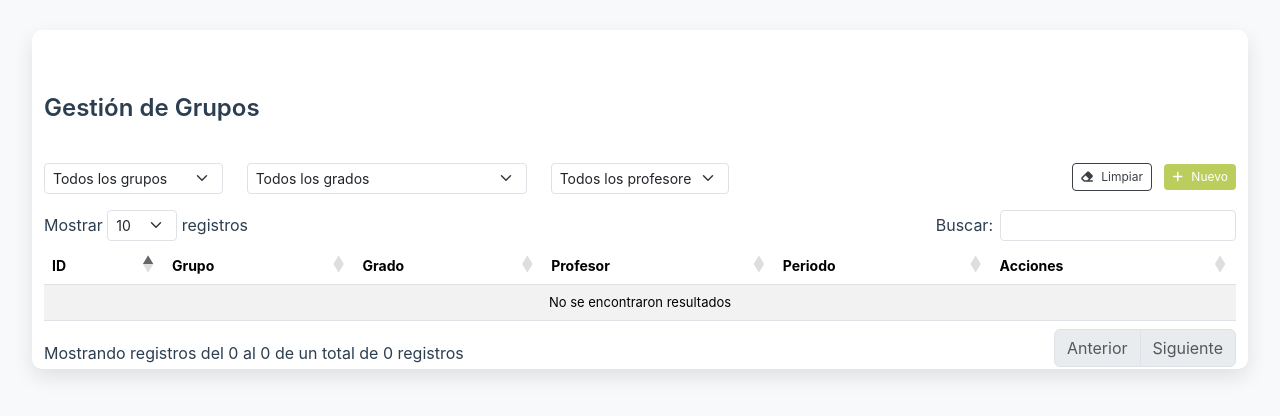
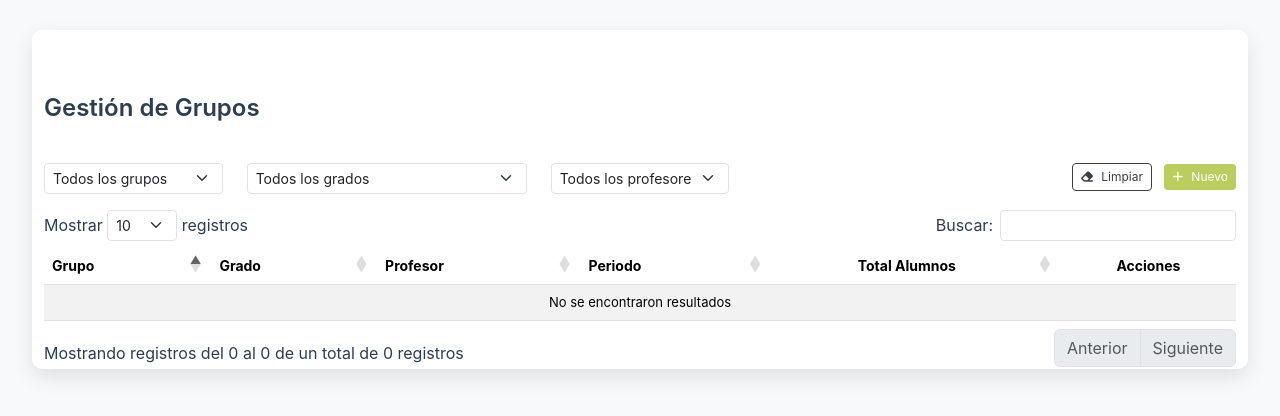
Before and after one commit to isacfesp/Agora, a PHP site: template Templates/grupos.php in a window 1280 px wide. Shown: the top 416 px of the page. Run offline with PHP 8.4, Linux system fonts and the light colour scheme; the template is opened without the code that fills it, so the values that code supplies are empty; some libraries are stand-ins or nearby versions.

Commit message:
Corrección tabla Grupos

```diff
--- a/Assets/JS/grupos.js
+++ b/Assets/JS/grupos.js
@@ -66,6 +66,7 @@ $(document).ready(function() {
         columns: [
             {
                 data: 'id_grupo',
+                title: 'Grupo',
                 render: function(data) {
                     return 'Grupo ' + data;
                 }
@@ -73,9 +74,16 @@ $(document).ready(function() {
             { data: 'grado' },
             { data: 'profesor' },
             { data: 'periodo' },
-            { data: 'total_alumnos' },
+            {
+                data: 'total_alumnos',
+                title: 'Total Alumnos',
+                className: 'text-center'
+            },
             {
                 data: null,
+                orderable: false,
+                searchable: false,
+                className: 'text-center',
                 render: function(data, type, row) {
                     return `
                         <button class="btn btn-sm btn-info" onclick="editarGrupo(${row.id_grupo})">
--- a/Templates/grupos.php
+++ b/Templates/grupos.php
@@ -47,11 +47,11 @@
             <table id="gruposTable" class="table table-striped">
                 <thead>
                     <tr>
-                        <th>ID</th>
                         <th>Grupo</th>
                         <th>Grado</th>
                         <th>Profesor</th>
                         <th>Periodo</th>
+                        <th>Total Alumnos</th>
                         <th>Acciones</th>
                     </tr>
                 </thead>
--- a/index.php
+++ b/index.php
@@ -67,6 +67,9 @@ $conn->close();
         <div class="menu-item" onclick="document.getElementById('main-frame').src='Templates/grupos.php'">
             <i class="fa-solid fa-chalkboard-user"></i><span>Grupos</span>
         </div>
+        <div class="menu-item" onclick="document.getElementById('main-frame').src='Templates/caja.php'">
+            <i class="fa-solid fa-cash-register"></i><span>Caja</span>
+        </div>
         <div class="menu-item" onclick="document.getElementById('main-frame').src='Modules/Config_User/config.php'">
             <i class="fas fa-cog"></i><span>Configuraciones</span>
         </div>
@@ -110,6 +113,9 @@ $conn->close();
             <div class="menu-item" onclick="document.getElementById('main-frame').src='Templates/grupos.php'">
                 <i class="fa-solid fa-users-rectangle"></i><span>Grupos</span>
             </div>
+            <div class="menu-item" onclick="document.getElementById('main-frame').src='Templates/caja.php'">
+                <i class="fa-solid fa-cash-register"></i><span>Caja</span>
+            </div>
             <div class="menu-item" onclick="document.getElementById('main-frame').src='Modules/Config_User/config.php'">
                 <i class="fas fa-cog"></i><span>Configuraciones</span>
             </div>
```
Also changed, not shown: SQL/sistema_inicial.sql (+4 -5 lines).
